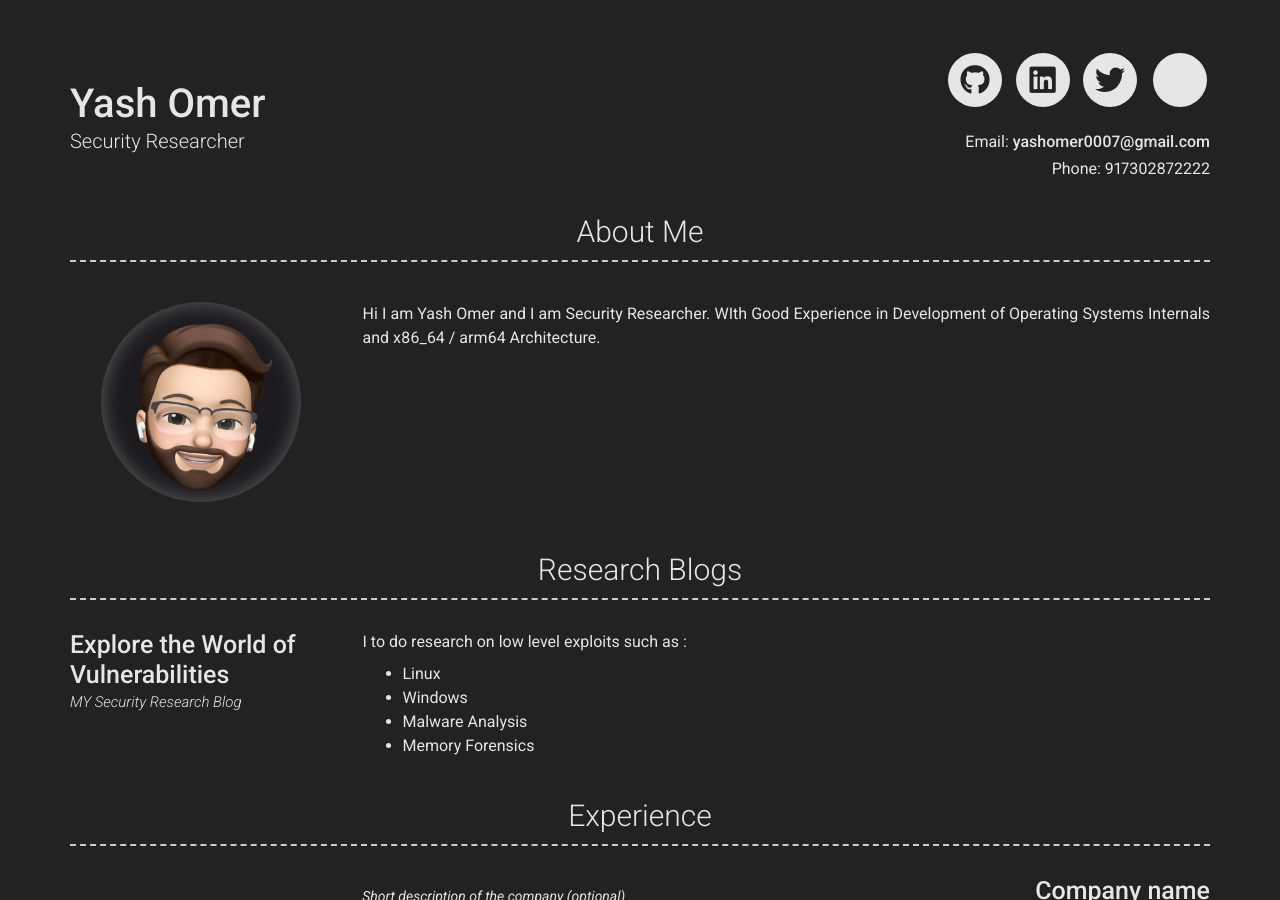
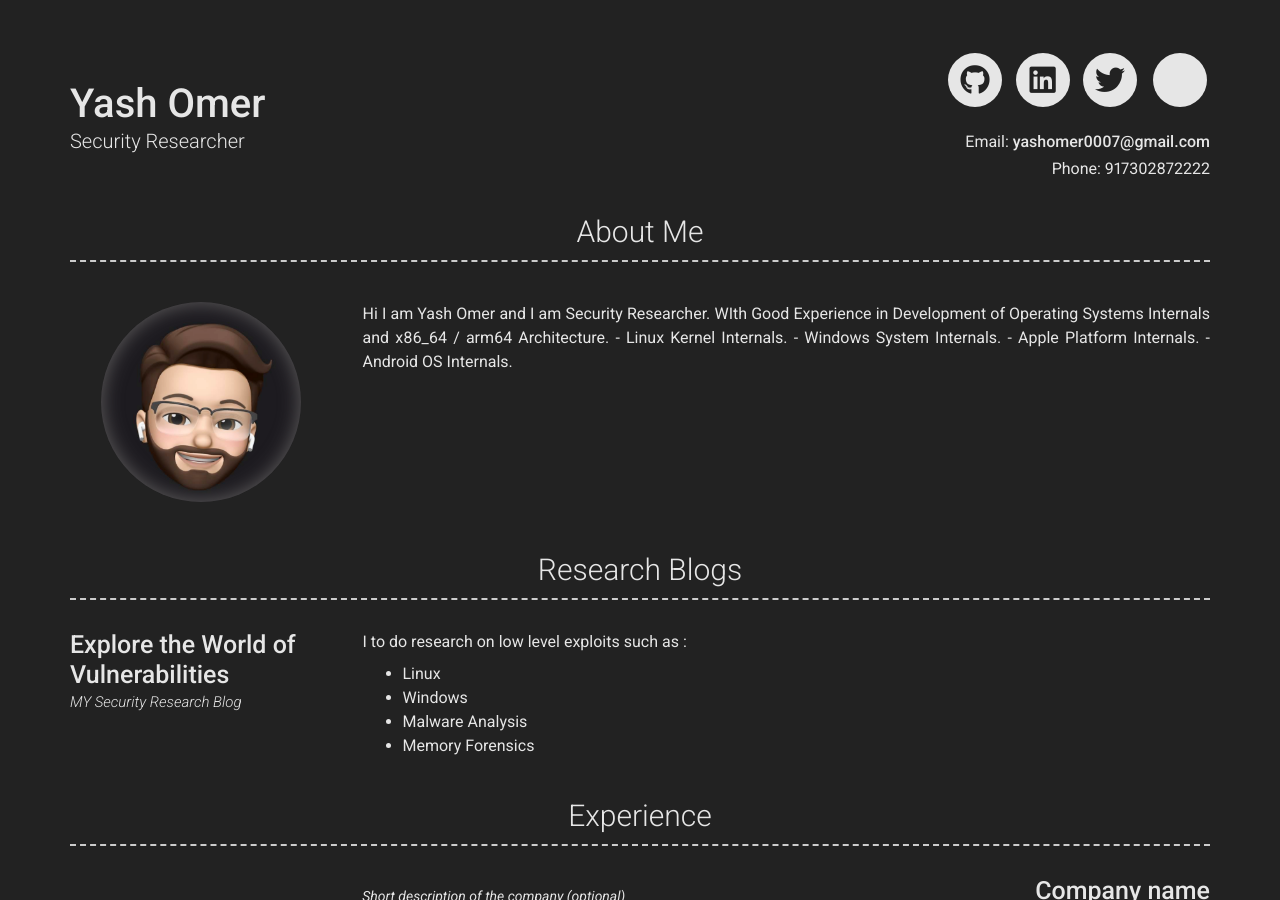
Before and after one commit to yashomer1994/Resume, a Jekyll site: the page built from index.md, in a window 1280 px wide and 900 px high. Built offline with Jekyll 4.4.1, drawn with Linux system fonts in a browser that asks for light colours; nearby versions of some CDN libraries.

Commit message:
Update _config.yml

```diff
--- a/_config.yml
+++ b/_config.yml
@@ -53,7 +53,10 @@ additional_links:
 about_profile_image: "images/profile.png"
 about_content: | # this will include new lines to allow paragraphs
   Hi I am Yash Omer and I am Security Researcher. WIth  Good Experience in Development of Operating Systems Internals and x86_64 / arm64 Architecture.
-
+        - Linux Kernel Internals.
+        - Windows System Internals.
+        - Apple Platform Internals.
+        - Android OS Internals.
 content:
   - title: Research Blogs # Title for the section
     layout: list # Type of content section (list/text)
```
